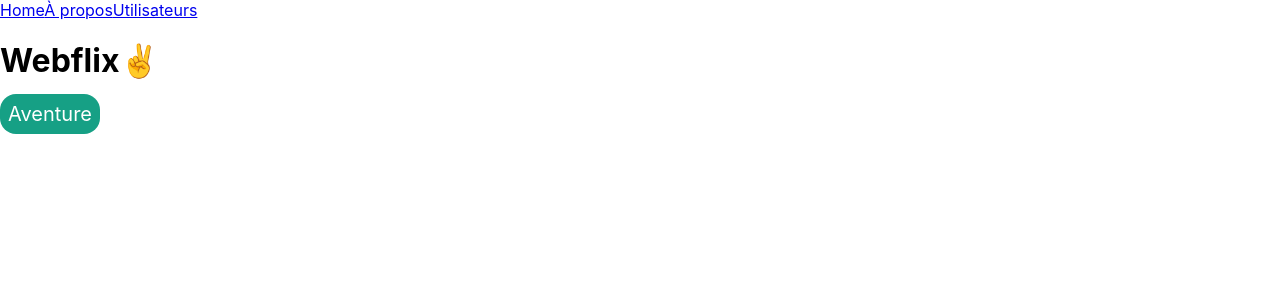
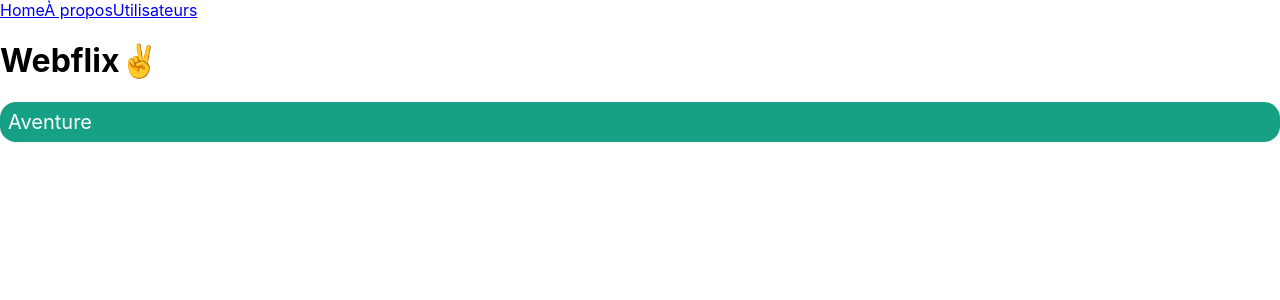
Before and after one commit to kevoliva/webflix, a React app: page / in a window 1280 px wide. Shown: the top 300 px of the page. Built offline with nearby package versions, Linux system fonts and the light colour scheme.

Commit message:
Tests of Genre passed

```diff
--- a/src/Genre.js
+++ b/src/Genre.js
@@ -6,9 +6,11 @@ function Genre({ id }) {
     console.log(useStyles);
     const label = data.genres[id];
     if (!label) return null;
-    return <div data-testid="Genre">
-        <span className={classes.root}>{label}</span>
-    </div>;
+    return (
+        <div data-testid="genre" className={classes.root}>
+        {label}
+      </div>
+    );
 }
 
 export default Genre;
```
